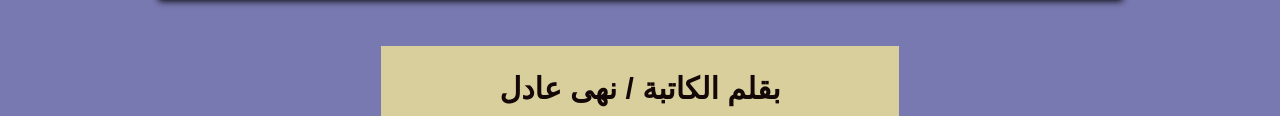
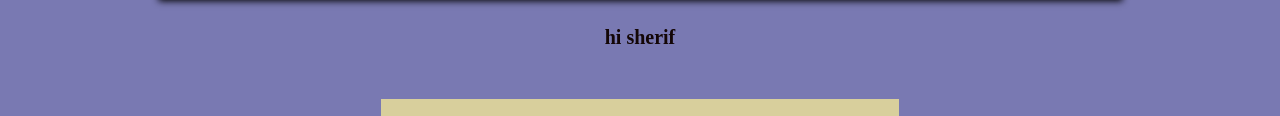
Before and after one commit to rofidaabdo/rewaity, a plain HTML site: page index.html in a window 1280 px wide. Shown: the part 806-922 px from the top of the page. Drawn offline with nearby package versions, Linux system fonts and the light colour scheme; a script that the page names is missing; a web font is replaced by a local one.

Commit message:
kkk.html

```diff
--- a/index.html
+++ b/index.html
@@ -56,6 +56,7 @@
 
       </section>
       <div >
+        <h3>hi sherif</h3>
         <h2>
           بقلم الكاتبة / <span">نهى عادل</span>
         </h2>
```
